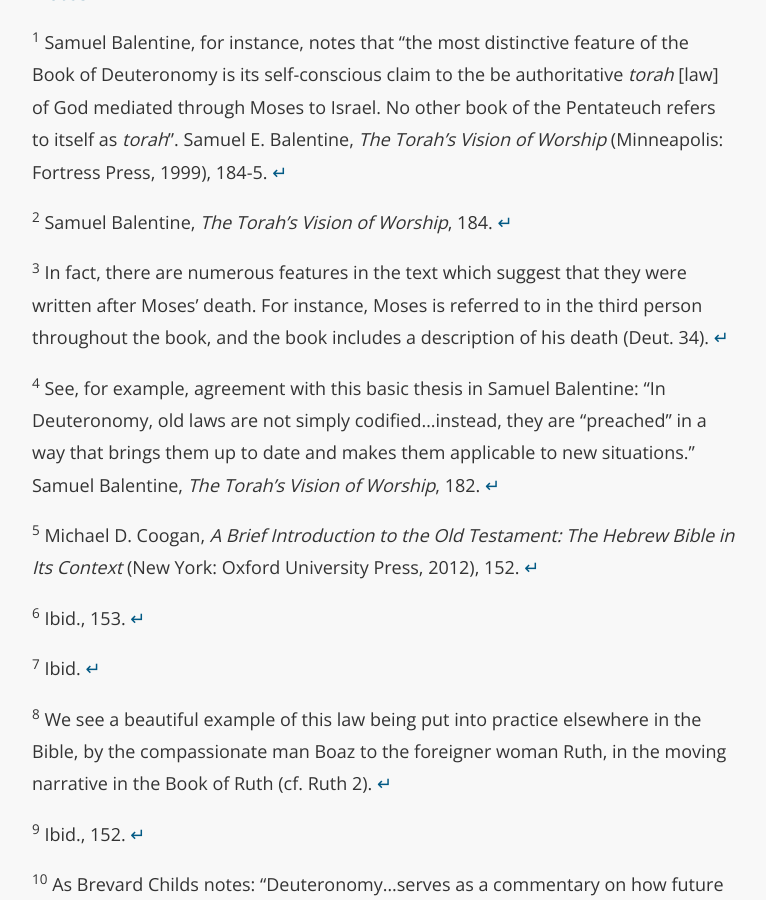
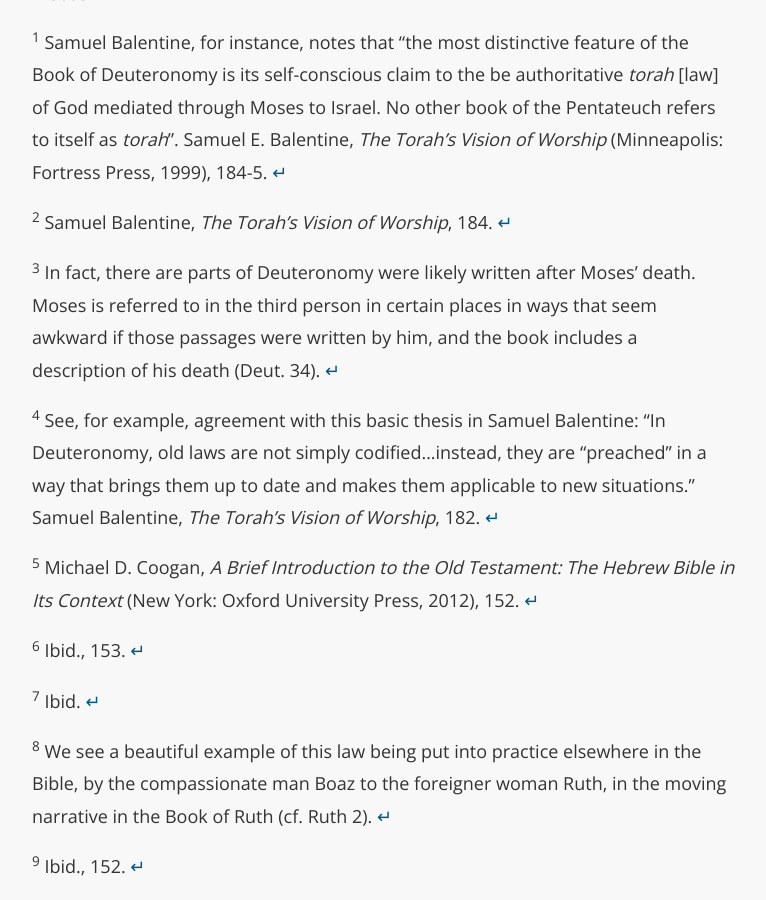
Before and after one commit to second-breakfast/second-breakfast.github.io, a Jekyll site: the page built from _posts/2020-05-02-compassionate-deuteronomy.markdown, in a window 1280 px wide and 900 px high, scrolled down 4501 px. Shown: the whole window, without its empty margins (256-1022 px from the left). Built offline with Jekyll 4.4.1, drawn with Linux system fonts in a browser that asks for light colours.

Commit message:
Update Deuteronomy post

```diff
--- a/_posts/2020-05-02-compassionate-deuteronomy.markdown
+++ b/_posts/2020-05-02-compassionate-deuteronomy.markdown
@@ -60,7 +60,7 @@ Indeed, Deuteronomy is a timely and powerful reminder to modern people living in
 
 <sup id="f2">2</sup> Samuel Balentine, *The Torah’s Vision of Worship*, 184. [↵](#a2)
 
-<sup id="f3">3</sup> In fact, there are numerous features in the text which suggest that they were written after Moses’ death. For instance, Moses is referred to in the third person throughout the book, and the book includes a description of his death (Deut. 34). [↵](#a3)
+<sup id="f3">3</sup> In fact, there are parts of Deuteronomy were likely written after Moses’ death. Moses is referred to in the third person in certain places in ways that seem awkward if those passages were written by him, and the book includes a description of his death (Deut. 34). [↵](#a3)
 
 <sup id="f4">4</sup> See, for example, agreement with this basic thesis in Samuel Balentine: “In Deuteronomy, old laws are not simply codified…instead, they are “preached” in a way that brings them up to date and makes them applicable to new situations.” Samuel Balentine, *The Torah’s Vision of Worship*, 182. [↵](#a4)
 
```
